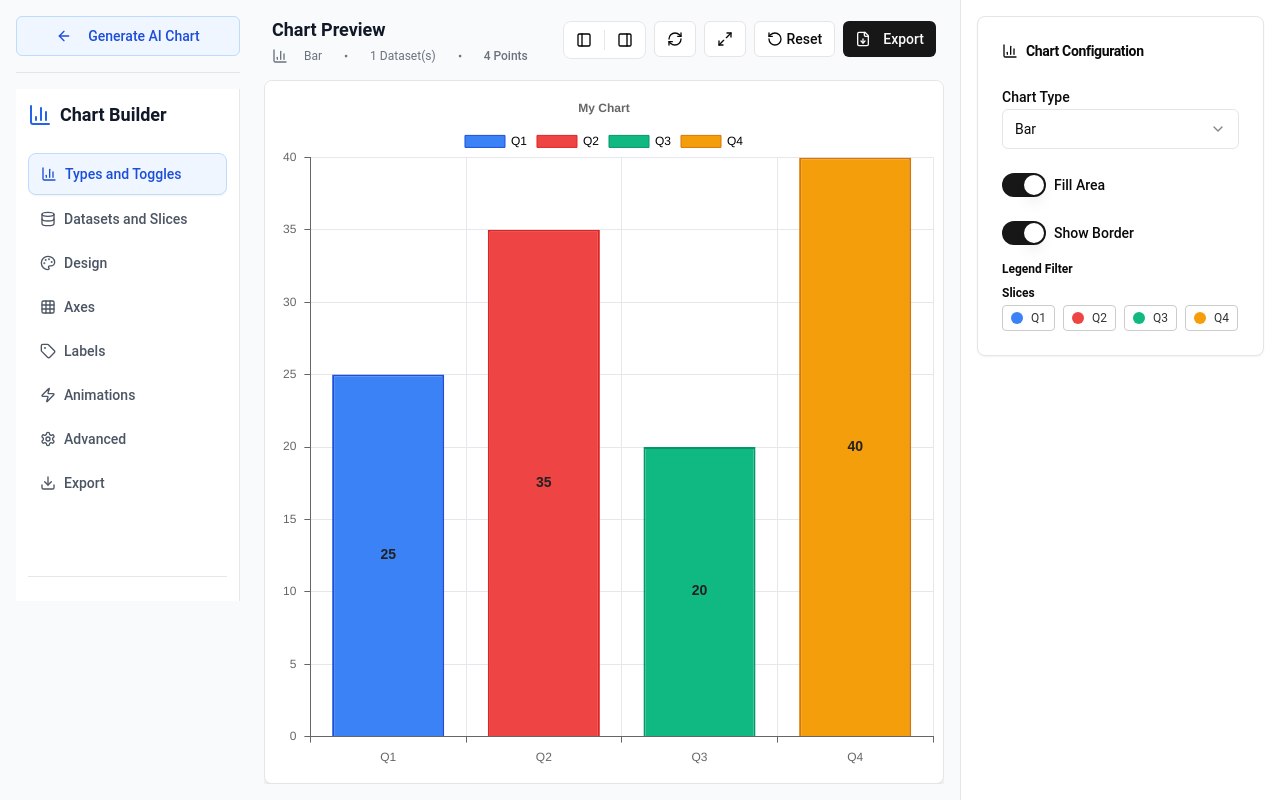
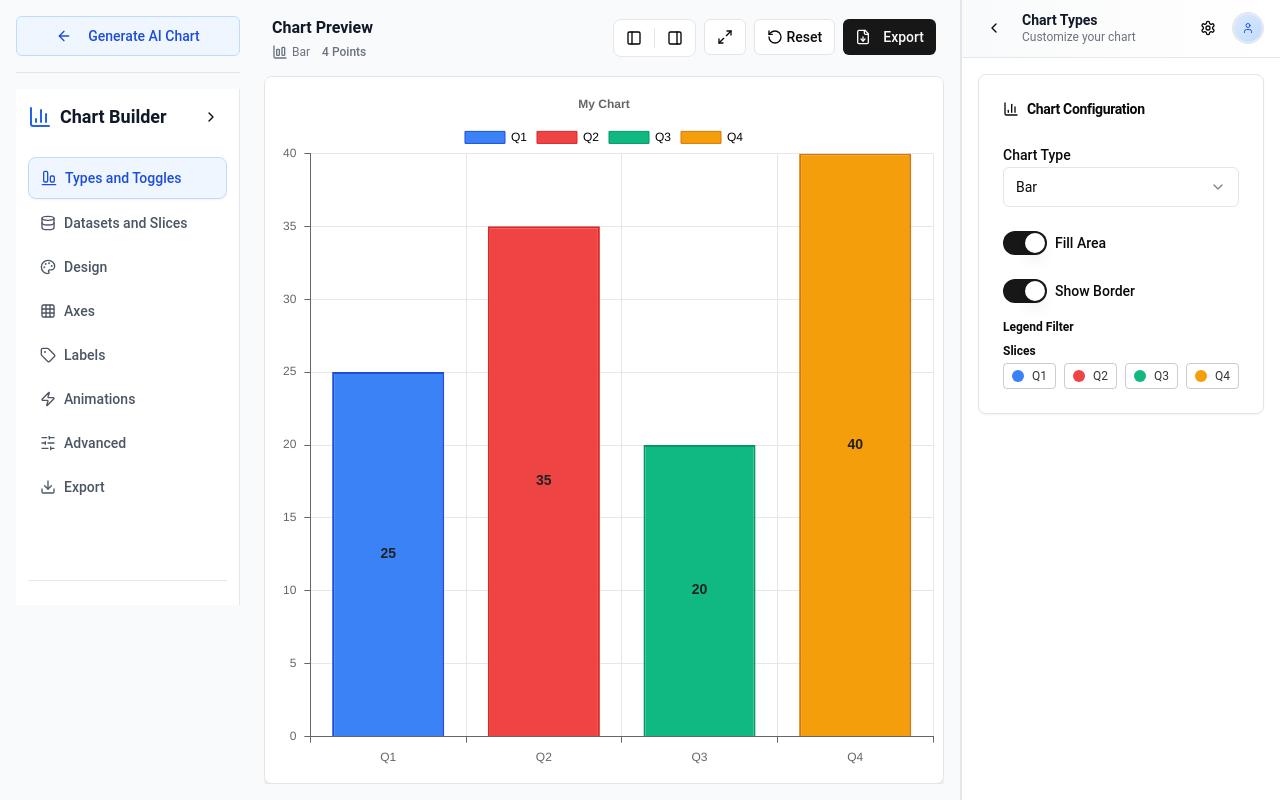
Before and after one commit to Harikrishnanvkph/cursor_ai, a Next.js app: page /editor in a window 1280 px wide. Built offline with nearby package versions, Linux system fonts and the light colour scheme.

Commit message:
collapsable sidebar + profile icon

```diff
--- a/app/editor/page.tsx
+++ b/app/editor/page.tsx
@@ -6,13 +6,14 @@ import { ChartPreview } from "@/components/chart-preview"
 import { ConfigPanel } from "@/components/config-panel"
 import { useChartStore } from "@/lib/chart-store"
 import { Button } from "@/components/ui/button"
-import { ArrowLeft, Sparkles, BarChart3, Database, Palette, Grid, Tag, Zap, Settings, Download } from "lucide-react"
+import { ArrowLeft, Sparkles, AlignEndHorizontal, Database, Palette, Grid, Tag, Zap, Settings, Download, ChevronLeft, User, ChevronRight } from "lucide-react"
 import Link from "next/link"
 import React from "react"
 import { ResizableChartArea } from "@/components/resizable-chart-area"
+import { Avatar, AvatarFallback } from "@/components/ui/avatar"
 
 const TABS = [
-  { id: "types_toggles", label: "Types", icon: BarChart3 },
+  { id: "types_toggles", label: "Types", icon: AlignEndHorizontal },
   { id: "datasets_slices", label: "Datasets", icon: Database },
   { id: "design", label: "Design", icon: Palette },
   { id: "axes", label: "Axes", icon: Grid },
@@ -106,13 +107,14 @@ export default function EditorPage() {
           </Link>
           <div className="flex flex-col items-center">
             <span className="font-bold text-lg text-gray-900 xs400:text-base">Chart Editor</span>
-            {isMobile && (
-              <span className="text-xs text-gray-500">
-                {screenWidth}px × {screenWidth}px
-              </span>
-            )}
           </div>
-          <div className="w-10" /> {/* Spacer for symmetry */}
+          <div className="flex items-center gap-2">
+            <Avatar className="h-8 w-8 border-2 border-gray-200 hover:border-blue-300 hover:shadow-md transition-all duration-200 cursor-pointer group">
+              <AvatarFallback className="bg-gradient-to-br from-blue-100 to-blue-200 text-blue-700 text-xs font-medium group-hover:from-blue-200 group-hover:to-blue-300 transition-all duration-200">
+                <User className="h-3 w-3" />
+              </AvatarFallback>
+            </Avatar>
+          </div>
         </div>
         {/* Chart Preview */}
         <div className="flex-1 flex items-start justify-center p-2 pb-20 overflow-hidden">
@@ -142,15 +144,28 @@ export default function EditorPage() {
         </nav>
         {/* Bottom Sheet/Drawer for Active Panel */}
         {mobilePanel && (
-          <div className="fixed bottom-0 left-0 w-full max-w-[480px] mx-auto bg-white rounded-t-2xl shadow-2xl z-[60] animate-slide-up flex flex-col" style={{ maxHeight: '80vh' }}>
-            <div className="flex items-center justify-between px-4 py-2 border-b">
-              <span className="font-semibold text-base">{TABS.find(t => t.id === mobilePanel)?.label}</span>
-              <button onClick={() => setMobilePanel(null)} className="text-gray-400 hover:text-gray-700 p-1">
-                <svg width="24" height="24" fill="none" stroke="currentColor" strokeWidth="2" strokeLinecap="round" strokeLinejoin="round"><line x1="18" y1="6" x2="6" y2="18" /><line x1="6" y1="6" x2="18" y2="18" /></svg>
+          <div className="fixed bottom-0 left-0 w-full mx-auto bg-white rounded-t-2xl shadow-2xl z-[60] animate-slide-up flex flex-col" style={{ height: '78vh' }}>
+            <div className="flex items-center justify-between px-4 py-1 border-b">
+              <div className="flex items-center gap-2">
+                {(() => {
+                  const Icon = TABS.find(t => t.id === mobilePanel)?.icon
+                  return Icon ? <Icon className="h-4 w-4 text-blue-600" /> : null
+                })()}
+                <span className="font-semibold text-sm">{TABS.find(t => t.id === mobilePanel)?.label}</span>
+              </div>
+              <button onClick={() => setMobilePanel(null)} className="text-gray-400 hover:text-gray-700 p-1 rounded-lg hover:bg-gray-100 transition-colors">
+                <svg width="24" height="24" fill="none" stroke="currentColor" strokeWidth="2" strokeLinecap="round" strokeLinejoin="round">
+                  <line x1="18" y1="6" x2="6" y2="18" />
+                  <line x1="6" y1="6" x2="18" y2="18" />
+                </svg>
               </button>
             </div>
-            <div className="flex-1 overflow-y-auto p-2">
-              <ConfigPanel activeTab={mobilePanel} />
+            <div className="flex-1 overflow-y-auto p-1">
+              <ConfigPanel
+                activeTab={mobilePanel}
+                onToggleSidebar={() => setMobilePanel(null)}
+                isSidebarCollapsed={false}
+              />
             </div>
           </div>
         )}
@@ -164,19 +179,31 @@ export default function EditorPage() {
       {/* Left Sidebar - Navigation */}
       {leftSidebarCollapsed ? (
         <div className="w-16 flex-shrink-0 flex flex-col h-full items-center bg-white border-r border-gray-200 p-2">
-          <Link href="/landing" className="mb-6 mt-4">
+          <Link href="/landing" className="mb-4 mt-4">
             <Button variant="outline" size="icon" className="bg-blue-50 hover:bg-blue-100 text-blue-700 border-blue-200 flex flex-row items-center justify-center gap-1">
               <ArrowLeft className="h-5 w-5" />
               <Sparkles className="h-4 w-4" />
             </Button>
           </Link>
+
+          {/* Collapse Left Sidebar Button - Above active tab */}
+          <Button
+            variant="ghost"
+            size="sm"
+            onClick={() => setLeftSidebarCollapsed((v) => !v)}
+            className="h-10 w-10 p-0 hover:bg-gray-200 hover:shadow-sm transition-all duration-200 rounded-lg mb-4"
+            title="Expand Left Sidebar"
+          >
+            <ChevronRight className="h-4 w-4 rotate-180" />
+          </Button>
+
           {TABS.map((tab) => {
             const Icon = tab.icon
             return (
               <button
                 key={tab.id}
                 onClick={() => setActiveTab(tab.id)}
-                className={`mb-2 p-2 rounded hover:bg-gray-100 ${activeTab === tab.id ? "bg-blue-50 text-blue-700" : "text-gray-500"}`}
+                className={`mb-2 p-2 rounded hover:bg-gray-100 transition-all duration-200 ${activeTab === tab.id ? "bg-blue-50 text-blue-700 shadow-sm" : "text-gray-500"}`}
                 title={tab.label}
               >
                 <Icon className="h-5 w-5" />
@@ -194,7 +221,12 @@ export default function EditorPage() {
               </Button>
             </Link>
             <div className="border-b mb-4"></div>
-            <Sidebar activeTab={activeTab} onTabChange={setActiveTab} />
+            <Sidebar
+              activeTab={activeTab}
+              onTabChange={setActiveTab}
+              onToggleLeftSidebar={() => setLeftSidebarCollapsed((v) => !v)}
+              isLeftSidebarCollapsed={leftSidebarCollapsed}
+            />
           </div>
         </div>
       )}
@@ -208,9 +240,71 @@ export default function EditorPage() {
           />
       </div>
       {/* Right Panel - Configuration */}
-      {!rightSidebarCollapsed && (
+      {rightSidebarCollapsed ? (
+        <div className="w-16 flex-shrink-0 flex flex-col h-full bg-white border-l border-gray-200 shadow-sm">
+          {/* Profile Button - Top */}
+          <div className="p-2 border-b border-gray-200">
+            <Avatar className="h-10 w-10 border-2 border-gray-200 hover:border-blue-300 hover:shadow-md transition-all duration-200 cursor-pointer group mx-auto">
+              <AvatarFallback className="bg-gradient-to-br from-blue-100 to-blue-200 text-blue-700 text-xs font-medium group-hover:from-blue-200 group-hover:to-blue-300 transition-all duration-200">
+                <User className="h-4 w-4" />
+              </AvatarFallback>
+            </Avatar>
+          </div>
+
+          {/* Collapse/Expand Button - Below Profile */}
+          <div className="p-2">
+            <Button
+              variant="ghost"
+              size="sm"
+              onClick={() => setRightSidebarCollapsed((v) => !v)}
+              className="h-10 w-10 p-0 hover:bg-gray-200 hover:shadow-sm transition-all duration-200 rounded-lg mx-auto"
+              title="Expand Sidebar"
+            >
+              <ChevronLeft className="h-4 w-4 rotate-180" />
+            </Button>
+          </div>
+
+          {/* Panel Title - Middle (centered) */}
+          <div className="flex-1 flex items-center justify-center px-2">
+            <div className="transform -rotate-90 whitespace-nowrap">
+              <h3 className="text-xs font-semibold text-gray-700 leading-tight">
+                {(() => {
+                  const titles: Record<string, string> = {
+                    types_toggles: "Chart Types",
+                    datasets_slices: "Datasets & Slices",
+                    datasets: "Datasets",
+                    design: "Design",
+                    axes: "Axes",
+                    labels: "Labels",
+                    animations: "Animations",
+                    advanced: "Advanced",
+                    export: "Export"
+                  }
+                  return titles[activeTab] || "Configuration"
+                })()}
+              </h3>
+            </div>
+          </div>
+
+          {/* Settings Button - Bottom */}
+          <div className="p-2 border-t border-gray-200">
+            <Button
+              variant="ghost"
+              size="sm"
+              className="h-10 w-10 p-0 hover:bg-gray-200 hover:shadow-sm transition-all duration-200 rounded-lg mx-auto"
+              title="Settings"
+            >
+              <Settings className="h-4 w-4" />
+            </Button>
+          </div>
+        </div>
+      ) : (
         <div className="w-80 flex-shrink-0 border-l bg-white overflow-hidden">
-          <ConfigPanel activeTab={activeTab} />
+          <ConfigPanel
+            activeTab={activeTab}
+            onToggleSidebar={() => setRightSidebarCollapsed((v) => !v)}
+            isSidebarCollapsed={rightSidebarCollapsed}
+          />
         </div>
       )}
     </div>
--- a/components/chart-preview.tsx
+++ b/components/chart-preview.tsx
@@ -27,7 +27,7 @@ import { useChatStore } from "@/lib/chat-store"
 import { customLabelPlugin } from "@/lib/custom-label-plugin"
 import { Button } from "@/components/ui/button"
 import { Download, RefreshCw, Maximize2, Minimize2, RotateCcw, X, PanelLeft, PanelRight, FileCode, FileDown, FileImage, FileText, FileType2, ImageIcon } from "lucide-react"
-import { BarChart3, Database, Dot } from "lucide-react"
+import { BarChart3,ChartColumnStacked,ChartColumnBig,ChartBarBig,ChartLine,ChartPie,ChartScatter,ChartArea,Radar, Database, Dot } from "lucide-react"
 import { Card, CardContent } from "@/components/ui/card"
 import { downloadChartAsHTML } from "@/lib/html-exporter"
 import { DropdownMenu, DropdownMenuContent, DropdownMenuItem, DropdownMenuTrigger } from "@/components/ui/dropdown-menu"
@@ -762,6 +762,34 @@ export function ChartPreview({ onToggleSidebar, isSidebarCollapsed, onToggleLeft
     alert('CSV export is not implemented yet.');
   };
 
+  const getChartIcon = (chartName:string)=>{
+    switch(chartName){
+      case 'Bar':
+        return <ChartColumnBig className="h-4 w-4 mr-1" />
+      case 'Line':
+        return <ChartLine className="h-4 w-4 mr-1" />
+      case 'Horizontal Bar':
+        return <ChartBarBig className="h-4 w-4 mr-1" />
+      case 'Stacked Bar':
+        return <ChartColumnStacked className="h-4 w-4 mr-1" />
+      case 'Pie':
+      case 'Doughnut':
+        return <ChartPie className="h-4 w-4 mr-1" />
+      case 'Doughnut':
+        return <ChartPie className="h-4 w-4 mr-1" />
+      case 'Polar Area':
+      case 'Radar':
+        return <Radar className="h-4 w-4 mr-1" />
+      case 'Scatter':
+      case 'Bubble':
+        return <ChartScatter className="h-4 w-4 mr-1" />
+      case 'Area':
+        return <ChartArea className="h-4 w-4 mr-1" />
+      default:
+        return <ChartColumnBig className="h-4 w-4 mr-1" />
+    }
+  }
+
   return (
     <div className={`flex min-w-full flex-col overflow-hidden${isMobile ? '' : ' h-full'}`} ref={fullscreenContainerRef}>
       {/* Fullscreen overlay */}
@@ -776,7 +804,7 @@ export function ChartPreview({ onToggleSidebar, isSidebarCollapsed, onToggleLeft
             <div className="min-w-0 flex-1 flex flex-row items-center xs576:justify-between gap-x-2">
               <h1 className="text-lg font-bold text-gray-900 truncate xs400:text-base"><span className="xs400:hidden">Chart</span> Preview</h1>
               <div className="flex items-center gap-3 text-xs text-gray-500 min-w-0 flex-nowrap overflow-x-auto">
-                <BarChart3 className="h-4 w-4 mr-1" />
+                <ChartColumnBig  className="h-4 w-4 mr-1" />
                 <span className="truncate max-w-[80px]">{getChartDisplayName()}</span>
                 <Dot className="h-4 w-4 mx-1 xs400:hidden"/>
                 <span>{chartData.datasets.length} Dataset(s)</span>
@@ -786,13 +814,16 @@ export function ChartPreview({ onToggleSidebar, isSidebarCollapsed, onToggleLeft
             </div>
           ) : (
             <div className="min-w-0 flex-1">
-              <h1 className="text-lg font-bold text-gray-900 truncate">Chart Preview</h1>
+              <h1 className="text-lg lap1280:text-base font-bold text-gray-900 truncate">Chart Preview</h1>
               <div className="flex items-center gap-3 text-xs text-gray-500 mt-1 flex-wrap min-w-0">
-                <BarChart3 className="h-4 w-4 mr-1" />
-                <span className="truncate max-w-[80px]">{getChartDisplayName()}</span>
-                <Dot className="h-4 w-4 mx-1" />
-                <span>{chartData.datasets.length} Dataset(s)</span>
-                <Dot className="h-4 w-4 mx-1" />
+                <span className="flex flex-row">
+                  {getChartIcon(getChartDisplayName())}
+                  {/* <ChartColumnBig className="h-4 w-4 mr-1" /> */}
+                  <span className="truncate max-w-[80px]">{getChartDisplayName()}</span>
+                </span>
+                <Dot className="h-4 w-4 mx-1 lap1280:hidden" />
+                <span className="lap1280:hidden">{chartData.datasets.length} Dataset(s)</span>
+                <Dot className="h-4 w-4 mx-1 lap1280:hidden" />
                 <span className="font-medium">{chartData.labels?.length || 0} Points</span>
               </div>
             </div>
@@ -827,7 +858,7 @@ export function ChartPreview({ onToggleSidebar, isSidebarCollapsed, onToggleLeft
                 )}
               </div>
             )}
-            <Button variant="outline" size="sm" onClick={handleRefresh} title="Refresh Chart">
+            <Button className="lap1280:hidden" variant="outline" size="sm" onClick={handleRefresh} title="Refresh Chart">
               <RefreshCw className="h-4 w-4" />
             </Button>
             <Button variant="outline" size="sm" onClick={handleFullscreen} title="Fullscreen">
--- a/components/config-panel.tsx
+++ b/components/config-panel.tsx
@@ -9,12 +9,27 @@ import { AdvancedPanel } from "./panels/advanced-panel"
 import { ExportPanel } from "./panels/export-panel"
 import { TypesTogglesPanel } from "./panels/types-toggles-panel"
 import { DatasetsSlicesPanel } from "./panels/datasets-slices-panel"
+import { Button } from "@/components/ui/button"
+import { Avatar, AvatarFallback } from "@/components/ui/avatar"
+import { ChevronLeft, User, Settings } from "lucide-react"
+import { useEffect, useState } from "react"
 
 interface ConfigPanelProps {
   activeTab: string
+  onToggleSidebar?: () => void
+  isSidebarCollapsed?: boolean
 }
 
-export function ConfigPanel({ activeTab }: ConfigPanelProps) {
+export function ConfigPanel({ activeTab, onToggleSidebar, isSidebarCollapsed }: ConfigPanelProps) {
+  const [isMobile, setIsMobile] = useState(false);
+
+  useEffect(() => {
+    const checkMobile = () => setIsMobile(window.innerWidth <= 576);
+    checkMobile();
+    window.addEventListener('resize', checkMobile);
+    return () => window.removeEventListener('resize', checkMobile);
+  }, []);
+
   const renderPanel = () => {
     switch (activeTab) {
       case "types_toggles":
@@ -40,10 +55,68 @@ export function ConfigPanel({ activeTab }: ConfigPanelProps) {
     }
   }
 
+  const getPanelTitle = () => {
+    const titles: Record<string, string> = {
+      types_toggles: "Chart Types",
+      datasets_slices: "Datasets & Slices",
+      datasets: "Datasets",
+      design: "Design",
+      axes: "Axes",
+      labels: "Labels",
+      animations: "Animations",
+      advanced: "Advanced",
+      export: "Export"
+    }
+    return titles[activeTab] || "Configuration"
+  }
+
   return (
-    <div className="h-full flex flex-col overflow-hidden">
-      {/* <div className="flex flex-row items-center justify-between">sdfsd</div> */}
-      <div className="flex-1 overflow-y-auto p-4">{renderPanel()}</div>
+    <div className="h-full flex flex-col overflow-hidden bg-white border-l border-gray-200 shadow-sm">
+      {/* Header - Hidden on mobile */}
+      {!isMobile && (
+        <div className="flex items-center justify-between px-4 py-3 border-b border-gray-200 bg-gradient-to-r from-gray-50 to-white">
+          <div className="flex items-center gap-3">
+            {onToggleSidebar && (
+              <Button
+                variant="ghost"
+                size="sm"
+                onClick={onToggleSidebar}
+                className="h-8 w-8 p-0 hover:bg-gray-200 hover:shadow-sm transition-all duration-200 rounded-lg"
+                title={isSidebarCollapsed ? "Expand Sidebar" : "Collapse Sidebar"}
+              >
+                <ChevronLeft className={`h-4 w-4 transition-transform duration-200 ${isSidebarCollapsed ? 'rotate-180' : ''}`} />
+              </Button>
+            )}
+            <div className="flex flex-col">
+              <h3 className="text-sm font-semibold text-gray-900 leading-tight">{getPanelTitle()}</h3>
+              <p className="text-xs text-gray-500 leading-tight">Customize your chart</p>
+            </div>
+          </div>
+
+          <div className="flex items-center gap-2">
+            <Button
+              variant="ghost"
+              size="sm"
+              className="h-8 w-8 p-0 hover:bg-gray-200 hover:shadow-sm transition-all duration-200 rounded-lg"
+              title="Settings"
+            >
+              <Settings className="h-4 w-4" />
+            </Button>
+            <Avatar className="h-8 w-8 border-2 border-gray-200 hover:border-blue-300 hover:shadow-md transition-all duration-200 cursor-pointer group">
+              <AvatarFallback className="bg-gradient-to-br from-blue-100 to-blue-200 text-blue-700 text-xs font-medium group-hover:from-blue-200 group-hover:to-blue-300 transition-all duration-200">
+                <User className="h-3 w-3" />
+              </AvatarFallback>
+            </Avatar>
+          </div>
+        </div>
+      )}
+
+      {/* Panel Content */}
+      <div className="flex-1 overflow-y-auto p-4 bg-white">
+        <div className="animate-in fade-in duration-200">
+          {renderPanel()}
+        </div>
+      </div>
     </div>
   )
 }
--- a/components/sidebar.tsx
+++ b/components/sidebar.tsx
@@ -1,30 +1,46 @@
 "use client"
 
-import { BarChart3, Palette, Download, Database, Grid, Tag, Zap, Settings } from "lucide-react"
 import { cn } from "@/lib/utils"
+import { BarChart3, AlignEndHorizontal, Database, Palette, Grid, Tag, Zap, SlidersHorizontal, Download, ChevronRight } from "lucide-react"
+import { Button } from "@/components/ui/button"
 
 interface SidebarProps {
   activeTab: string
   onTabChange: (tab: string) => void
+  onToggleLeftSidebar?: () => void
+  isLeftSidebarCollapsed?: boolean
 }
 
 const tabs = [
-  { id: "types_toggles", label: "Types and Toggles", icon: BarChart3 },
+  { id: "types_toggles", label: "Types and Toggles", icon: AlignEndHorizontal },
   { id: "datasets_slices", label: "Datasets and Slices", icon: Database },
   { id: "design", label: "Design", icon: Palette },
   { id: "axes", label: "Axes", icon: Grid },
   { id: "labels", label: "Labels", icon: Tag },
   { id: "animations", label: "Animations", icon: Zap },
-  { id: "advanced", label: "Advanced", icon: Settings },
+  { id: "advanced", label: "Advanced", icon: SlidersHorizontal },
   { id: "export", label: "Export", icon: Download },
 ]
 
-export function Sidebar({ activeTab, onTabChange }: SidebarProps) {
+export function Sidebar({ activeTab, onTabChange, onToggleLeftSidebar, isLeftSidebarCollapsed }: SidebarProps) {
   return (
     <div className="h-full bg-white border-r border-gray-200 p-3 flex flex-col overflow-hidden">
-      <div className="flex items-center gap-2 mb-6 flex-shrink-0">
-        <BarChart3 className="h-6 w-6 text-blue-600" />
-        <span className="text-lg font-bold text-gray-900 truncate">Chart Builder</span>
+      <div className="flex items-center justify-between mb-6 flex-shrink-0">
+        <div className="flex items-center gap-2">
+          <BarChart3 className="h-6 w-6 text-blue-600" />
+          <span className="text-lg font-bold text-gray-900 truncate">Chart Builder</span>
+        </div>
+        {onToggleLeftSidebar && (
+          <Button
+            variant="ghost"
+            size="sm"
+            onClick={onToggleLeftSidebar}
+            className="h-8 w-8 p-0 hover:bg-gray-200 hover:shadow-sm transition-all duration-200 rounded-lg"
+            title={isLeftSidebarCollapsed ? "Expand Left Sidebar" : "Collapse Left Sidebar"}
+          >
+            <ChevronRight className={`h-4 w-4 transition-transform duration-200 ${isLeftSidebarCollapsed ? 'rotate-180' : ''}`} />
+          </Button>
+        )}
       </div>
 
       <nav className="space-y-1 flex-1 overflow-y-auto">
--- a/tailwind.config.ts
+++ b/tailwind.config.ts
@@ -13,7 +13,9 @@ const config: Config = {
 		screens: {
 			'xs576' : {max : '576px'},
 			'xs400' : {max : '400px'},
-
+			'lap1024' : {max : '1024px'},
+			'lap1280' : {max : '1280px'},
+			'lap1440' : {max : '1440px'},
 		},
   		colors: {
   			background: 'hsl(var(--background))',
```
